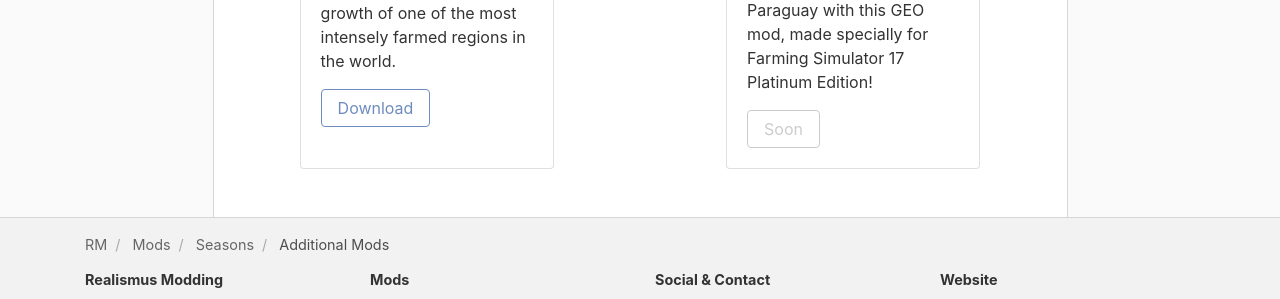
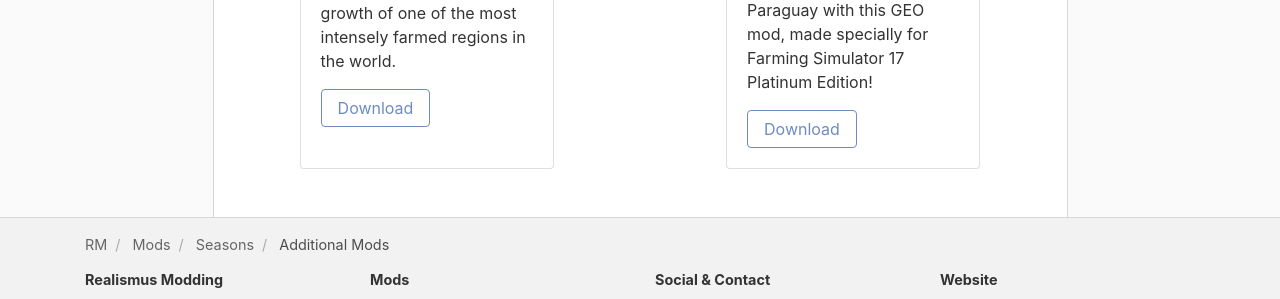
Before and after one commit to RealismusModding/realismusmodding.github.io, a Jekyll site: the page built from mods/seasons/supplements.html, in a window 1280 px wide. Shown: the part 1341-1640 px from the top of the page. Built offline with Jekyll 4.4.1, drawn with Linux system fonts in a browser that asks for light colours; comment, search, counter and statistics services are not loaded.

Commit message:
Release Paraguay GEO

```diff
--- a/_data/mods.yaml
+++ b/_data/mods.yaml
@@ -67,5 +67,4 @@ seasons:
       title: "GEO: Paraguay"
       list_icon: /assets/img/mods/seasons/logo_geo_paraguay.jpg
       description: "Experience the hot and humid environment of Paraguay with this GEO mod, made specially for Farming Simulator 17 Platinum Edition!"
-      modhub_id: 94570
-      button: "Soon"
+      modhub_id: 94824
```
